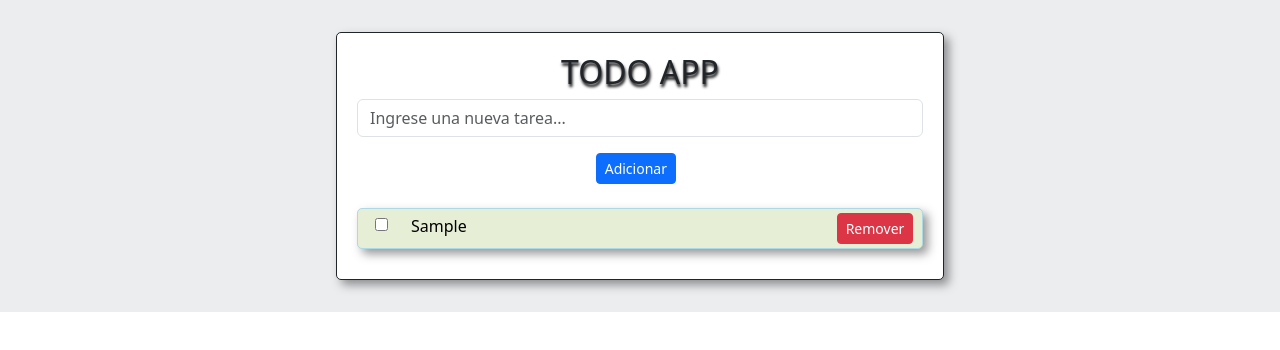
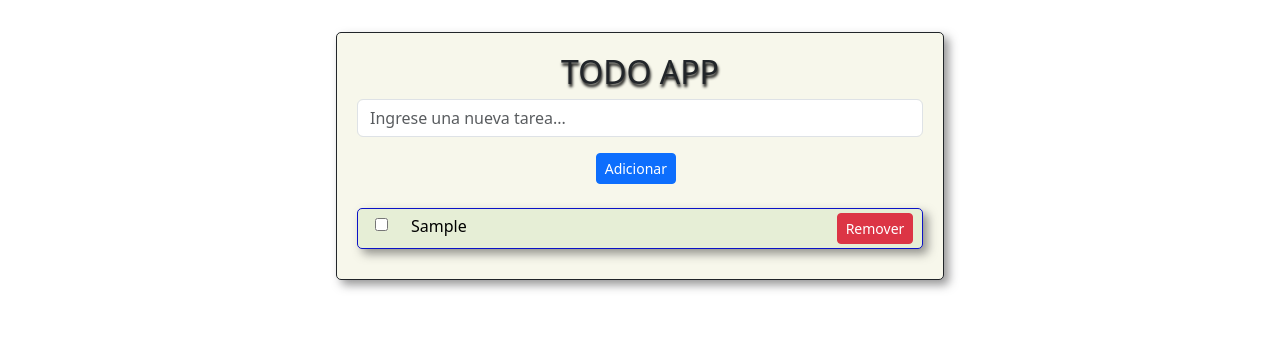
Before and after one commit to carldelarm/miproytodo, a React (Vite) app: page / in a window 1280 px wide. Both pictures are taken after typing "Sample" into the empty fields and a click on the button "Adicionar". Shown: the top 350 px of the page. Built offline with nearby package versions, Linux system fonts and the light colour scheme; no server answers.

Commit message:
Se realizan ajustes de estilos

```diff
--- a/src/css/index.css
+++ b/src/css/index.css
@@ -4,7 +4,7 @@
   margin: 0 auto;
   padding: 2rem;
   text-align: center;
-  background: #EBEDEF;
+  background: #fff;
 }
 
 
@@ -17,11 +17,11 @@
 .caja-tarea{
   display: flex;
   justify-content: center;
-  border: 1px solid lightblue;
+  border: 1px solid rgb(12, 18, 199);
   margin-bottom: 10px;
   border-radius: 5px;
   width: 100%;
-  color: rgb(45, 78, 75);
+  color: rgb(45, 47, 78);
   font-weight: bold;
   background: rgb(230, 238, 214);
   box-shadow: 5px 5px 10px rgba(52, 52, 53, 0.5);
@@ -36,7 +36,7 @@
   margin: auto;
   width: 50%;
   border-radius: 5px;
-  background: #fff;
+  background: #f7f7eb;
   padding: 20px;
   border: 1px solid;
   box-shadow: 5px 5px 10px rgba(52, 52, 53, 0.5);
```
